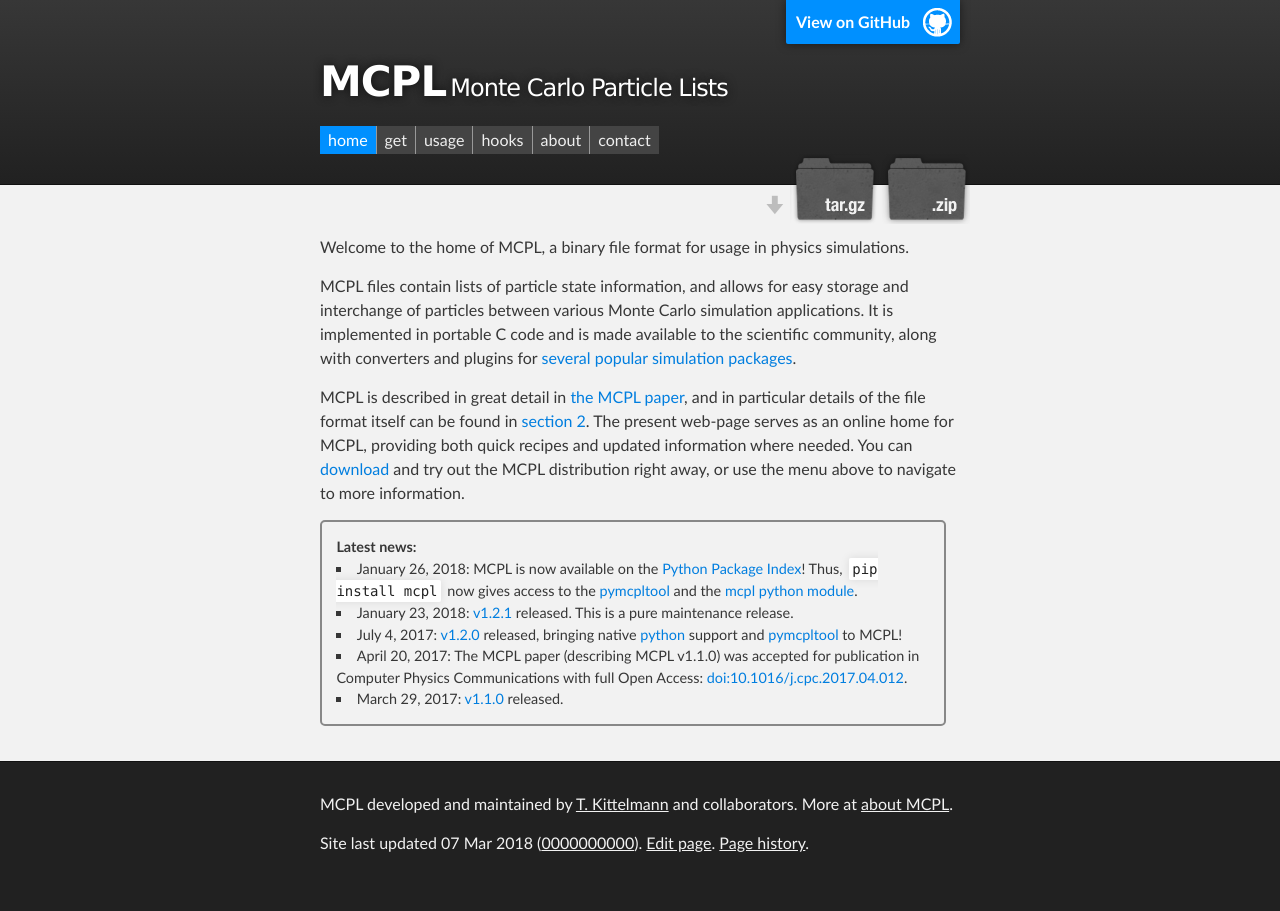
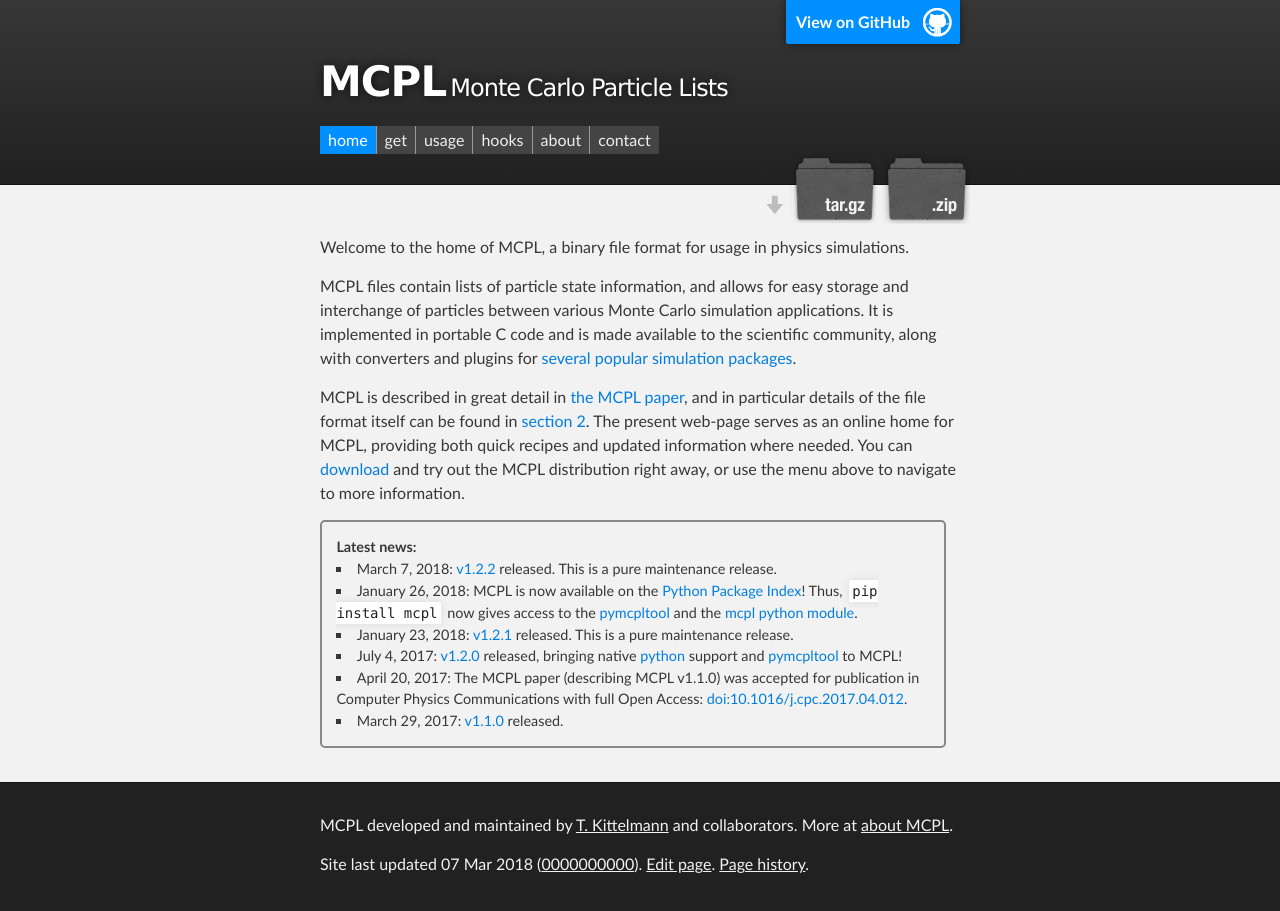
Before and after one commit to mctools/mcpl, a Jekyll site: the page built from index.md, in a window 1280 px wide. Built offline with Jekyll 4.4.1, drawn with Linux system fonts in a browser that asks for light colours.

```diff
--- a/index.md
+++ b/index.md
@@ -21,6 +21,9 @@ both quick recipes and updated information where needed. You can [download](LOCA
 and try out the MCPL distribution right away, or use the
 menu above to navigate to more information.
 
+* March 7, 2018:
+  [v1.2.2](https://github.com/mctools/mcpl/releases/tag/v1.2.2)
+  released. This is a pure maintenance release.
 * January 26, 2018:
   MCPL is now available on the [Python Package Index](https://pypi.python.org/pypi/mcpl)!
   Thus, `pip install mcpl` now gives access to the [pymcpltool](LOCAL:usage_cmdline#extract-statistics-from-a-file)
```
